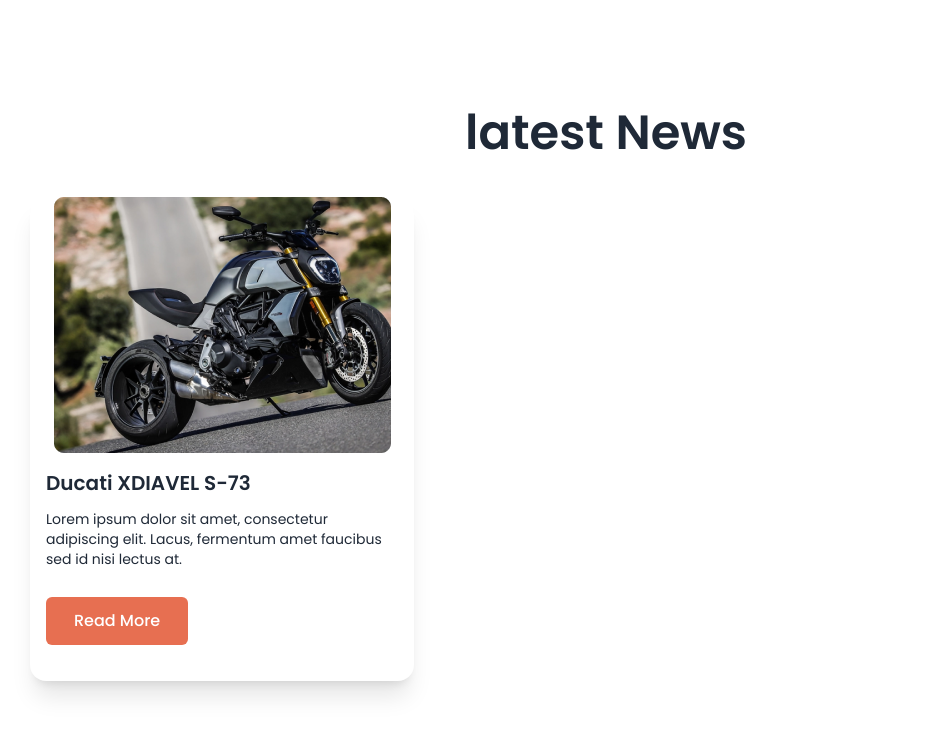
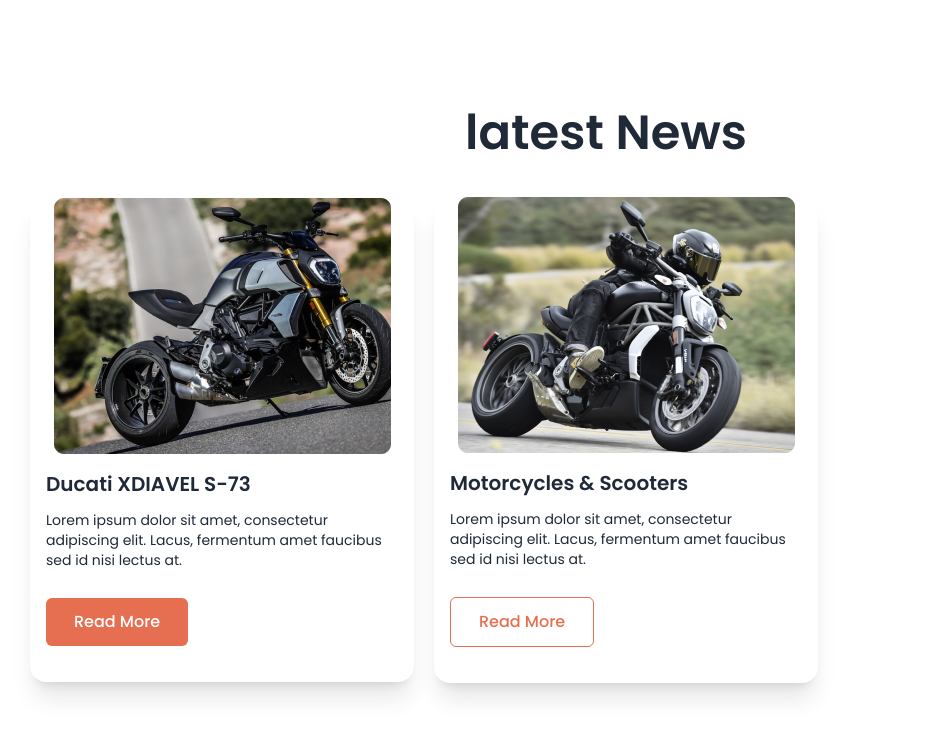
Before and after one commit to MaharobHossain/Biker-zone-website-by-Programming-hero, a plain HTML site: page index.html in a window 1280 px wide. Shown: the part 773-1510 px from the top of the page, without its empty margins (34-979 px from the left). Drawn offline with nearby package versions, Linux system fonts and the light colour scheme.

Commit message:
Latest section card 2 complete

```diff
--- a/index.html
+++ b/index.html
@@ -199,6 +199,25 @@
                   </div>
 
 
+                    <!-- Box card 2 -->
+
+                    <div class="card card-compact bg-base-100 w-96 shadow-xl">
+                        <figure>
+                          <img
+                            src="images/others/latest2.png"
+                            alt="Motorcycles & Scooters" />
+                        </figure>
+                        <div class="card-body">
+                          <h2 class="card-title">Motorcycles & Scooters</h2>
+                          <p>Lorem ipsum dolor sit amet, consectetur adipiscing elit. Lacus, fermentum amet faucibus sed id nisi lectus at.</p>
+                          <div class="card-actions py-5">
+                            <button class="md:btn  hover:bg-pink-500 hover:text-white md:py-3 md:px-7 px-6 py-1.5 text-base font-medium rounded-md text-[#E76F51] border">Read More</button>
+                          </div>
+                        </div>
+                      </div>
+
+
+
 
             </div>
 
```
